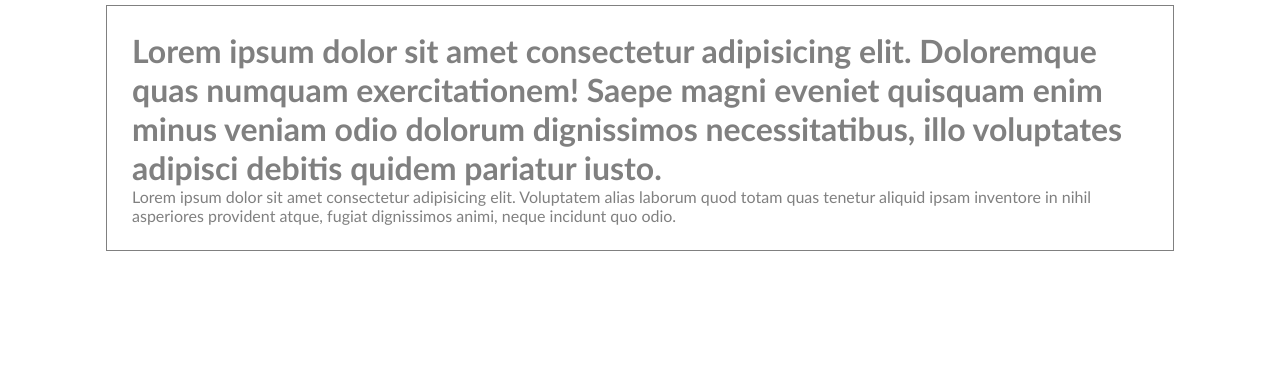
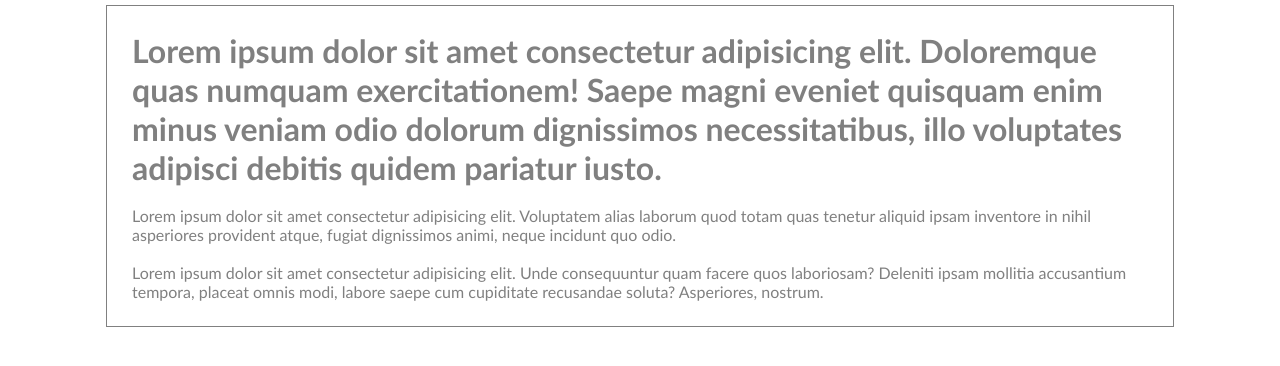
Before and after one commit to gioabril/gioblog, a plain HTML site: page index.html in a window 1280 px wide. Drawn offline with Linux system fonts and the light colour scheme.

Commit message:
se agregó parrafo

```diff
--- a/index.html
+++ b/index.html
@@ -10,7 +10,10 @@
 <body>
     <div id="container">
         <h1>Lorem ipsum dolor sit amet consectetur adipisicing elit. Doloremque quas numquam exercitationem! Saepe magni eveniet quisquam enim minus veniam odio dolorum dignissimos necessitatibus, illo voluptates adipisci debitis quidem pariatur iusto.</h1>
+        <br>
         <p>Lorem ipsum dolor sit amet consectetur adipisicing elit. Voluptatem alias laborum quod totam quas tenetur aliquid ipsam inventore in nihil asperiores provident atque, fugiat dignissimos animi, neque incidunt quo odio.</p>
+        <br>
+        <p>Lorem ipsum dolor sit amet consectetur adipisicing elit. Unde consequuntur quam facere quos laboriosam? Deleniti ipsam mollitia accusantium tempora, placeat omnis modi, labore saepe cum cupiditate recusandae soluta? Asperiores, nostrum.</p>
     </div>
 
 </body>
```
